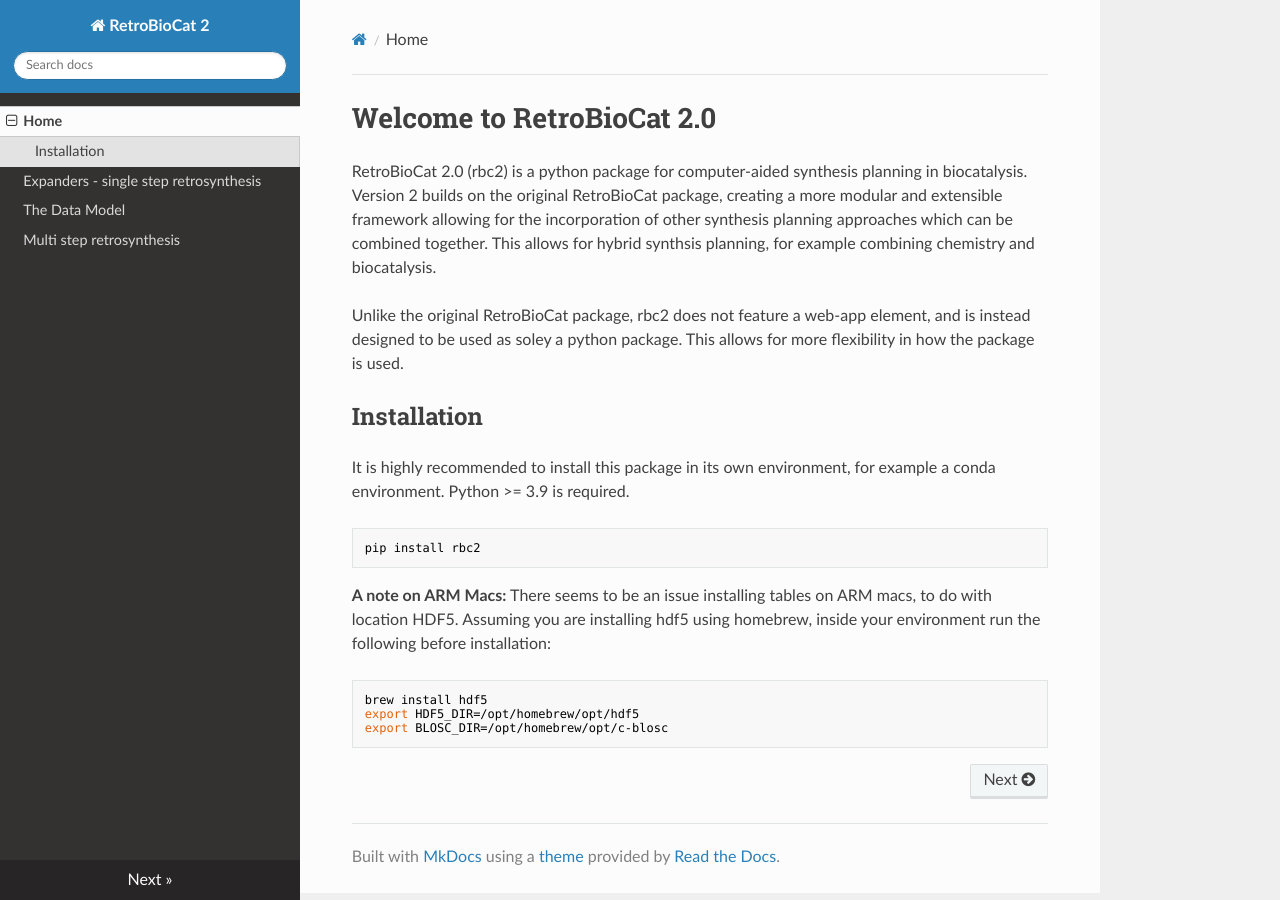
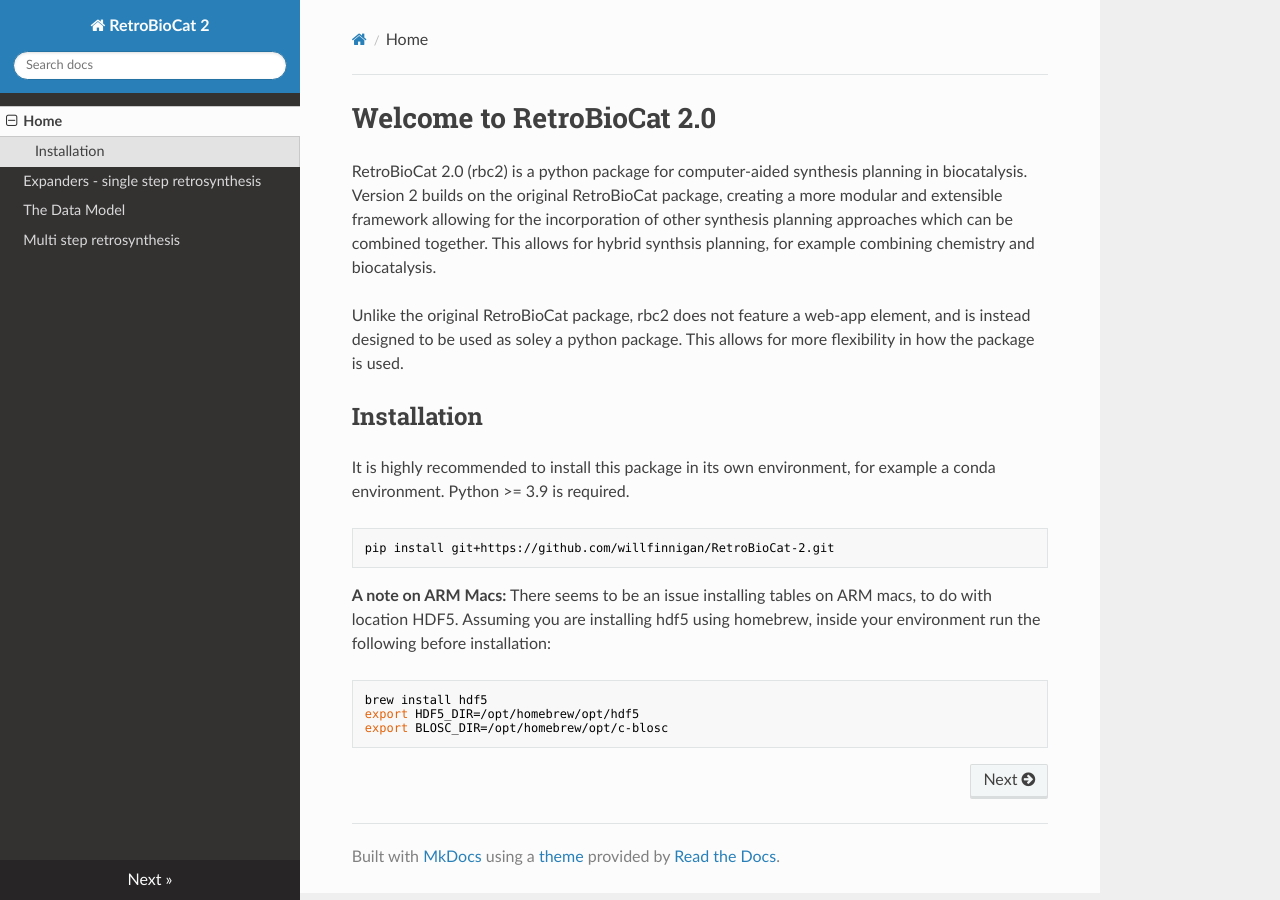
Before and after one commit to willfinnigan/RetroBioCat-2, an MkDocs documentation site: the page built from docs/index.md, in a window 1280 px wide. Built offline with MkDocs 1.6.1, drawn with Linux system fonts in a browser that asks for light colours; nearby versions of some CDN libraries.

Commit message:
install from github

````diff
--- a/docs/index.md
+++ b/docs/index.md
@@ -16,7 +16,7 @@
 Python >= 3.9 is required.
 
 ```bash
-pip install rbc2
+pip install git+https://github.com/willfinnigan/RetroBioCat-2.git
 ```
 
 **A note on ARM Macs:**  There seems to be an issue installing tables on ARM macs, to do with location HDF5.
````
